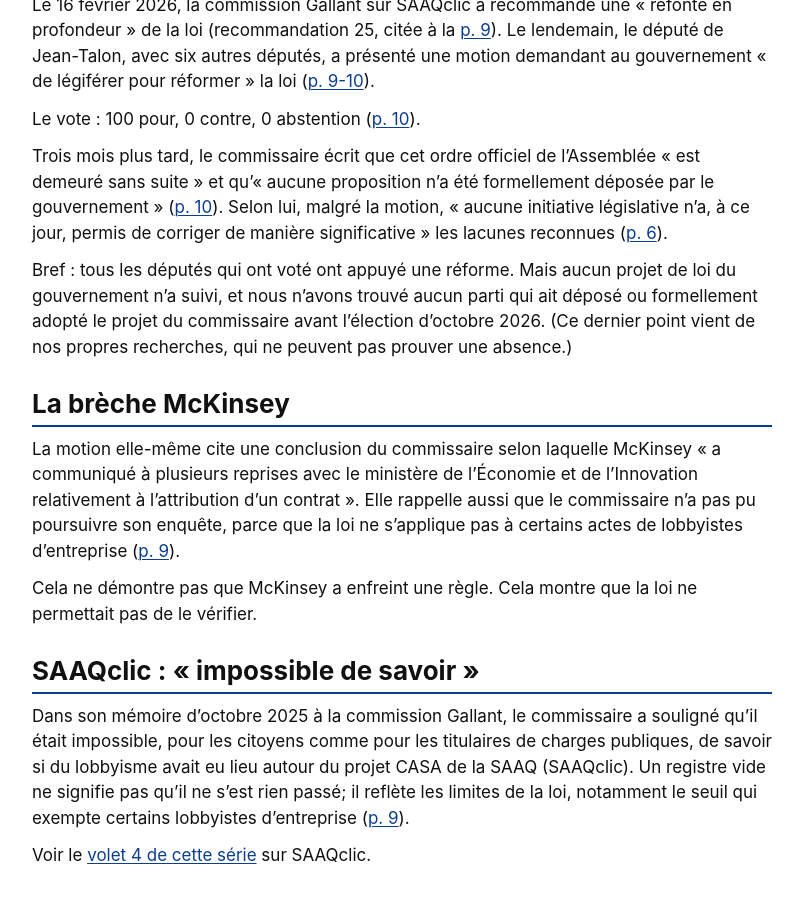
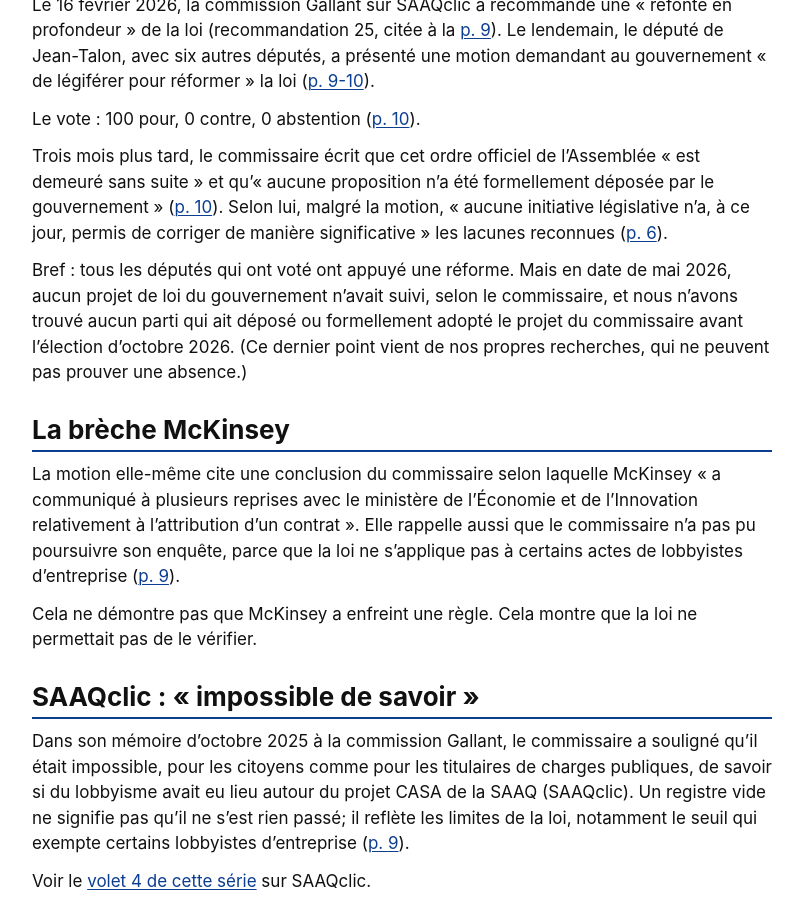
Before and after one commit to quebec-taxpayer/news-alerts, a Jekyll site: the page built from special-reports/lobbying.html, in a window 1280 px wide and 900 px high, scrolled down 3015 px. Shown: the whole window, without its empty margins (238-1041 px from the left). Built offline with Jekyll 4.4.1, drawn with Linux system fonts in a browser that asks for light colours.

Commit message:
Special Reports: strictly sourced lobbying blurb (no reform bill from the government since the 2026 motion, as of May 2026, p.10); same fix on the lobbying page and decades chronology

```diff
--- a/special-reports/index.html
+++ b/special-reports/index.html
@@ -16,8 +16,8 @@
 </section>
 <h2><span class="l-en" lang="en">The four reports</span><span class="l-fr" lang="fr">Les quatre rapports</span></h2>
 <article class="report-card"><h3><a href="{{ '/special-reports/lobbying/' | relative_url }}"><span class="l-en" lang="en">1. The lobbying law: 20 years of warnings, no overhaul</span><span class="l-fr" lang="fr">1. La loi sur le lobbyisme : 20 ans d’avertissements, aucune refonte</span></a></h3>
-<p class="l-en" lang="en">Twelve milestones since 2007, a unanimous 2026 motion, and still no bill.</p>
-<p class="l-fr" lang="fr">Douze jalons depuis 2007, une motion unanime en 2026, et toujours aucun projet de loi.</p>
+<p class="l-en" lang="en">Twenty years of warnings since 2007, and no reform bill from the government since the unanimous 2026 motion (as of May 2026).</p>
+<p class="l-fr" lang="fr">Vingt ans d’avertissements depuis 2007, et aucun projet de réforme du gouvernement depuis la motion unanime de 2026 (en date de mai 2026).</p>
 </article>
 <article class="report-card"><h3><a href="{{ '/special-reports/auditor-general/' | relative_url }}"><span class="l-en" lang="en">2. The Auditor General’s follow-ups: what “85% implemented” really means</span><span class="l-fr" lang="fr">2. Les suivis du Vérificateur général : ce que veut vraiment dire « 85 % »</span></a></h3>
 <p class="l-en" lang="en">About one recommendation in three is fully applied; the rest is mostly self-reported progress.</p>
--- a/special-reports/lobbying.html
+++ b/special-reports/lobbying.html
@@ -4,7 +4,7 @@
 title_fr: "La loi sur le lobbyisme : 20 ans d’avertissements, aucune refonte"
 permalink: /special-reports/lobbying/
 section: special-reports
-summary: "Since 2007, the same gaps in Quebec’s lobbying law have been flagged again and again. A unanimous 2026 motion asked for reform; no bill followed."
+summary: "Since 2007, the same gaps in Quebec’s lobbying law have been flagged again and again. A unanimous 2026 motion asked for reform; as of May 2026, no government bill had followed."
 ---
 <p class="dek"><span class="l-en" lang="en">Part 1 of 4 in the <a href="{{ '/special-reports/' | relative_url }}">Special Reports</a> series <em>Investigated, Reported, Ignored</em>. See the <a href="{{ '/chronology/decades/' | relative_url }}">master chronology, 1957–2026</a>.</span><span class="l-fr" lang="fr">Volet 1 de 4 de la série des <a href="{{ '/special-reports/' | relative_url }}">Rapports spéciaux</a> <em>Enquêté, rapporté, ignoré</em>. Voir la <a href="{{ '/chronology/decades/' | relative_url }}">chronologie maîtresse, 1957–2026</a>.</span></p>
 <section class="callout tldr" aria-label="In 30 seconds"><p class="callout-label"><span class="l-en" lang="en">In 30 seconds</span><span class="l-fr" lang="fr">En 30 secondes</span></p>
@@ -39,8 +39,8 @@
 <p class="l-fr" lang="fr">Le vote : 100 pour, 0 contre, 0 abstention (<a href="https://lobbyisme.quebec/wp-content/uploads/2026/05/20260521_Rapport-special-du-commissaire-au-lobbyisme-du-Quebec.pdf#page=10">p.&nbsp;10</a>).</p>
 <p class="l-en" lang="en">Three months later the commissioner wrote that this official order of the Assembly “has had no follow-up” and that “no proposal has been formally tabled by the government” (<a href="https://lobbyisme.quebec/wp-content/uploads/2026/05/20260521_Rapport-special-du-commissaire-au-lobbyisme-du-Quebec.pdf#page=10">p.&nbsp;10</a>). In his words, despite the motion, “no legislative initiative has, to date,” significantly corrected the law’s known gaps (<a href="https://lobbyisme.quebec/wp-content/uploads/2026/05/20260521_Rapport-special-du-commissaire-au-lobbyisme-du-Quebec.pdf#page=6">p.&nbsp;6</a>).</p>
 <p class="l-fr" lang="fr">Trois mois plus tard, le commissaire écrit que cet ordre officiel de l’Assemblée « est demeuré sans suite » et qu’« aucune proposition n’a été formellement déposée par le gouvernement » (<a href="https://lobbyisme.quebec/wp-content/uploads/2026/05/20260521_Rapport-special-du-commissaire-au-lobbyisme-du-Quebec.pdf#page=10">p.&nbsp;10</a>). Selon lui, malgré la motion, « aucune initiative législative n’a, à ce jour, permis de corriger de manière significative » les lacunes reconnues (<a href="https://lobbyisme.quebec/wp-content/uploads/2026/05/20260521_Rapport-special-du-commissaire-au-lobbyisme-du-Quebec.pdf#page=6">p.&nbsp;6</a>).</p>
-<p class="l-en" lang="en">So: every MNA who voted supported reform. But no government bill followed, and we found no party that tabled or formally adopted the commissioner’s draft law before the October 2026 election. (That last point comes from our own searches, which cannot prove a negative.)</p>
-<p class="l-fr" lang="fr">Bref : tous les députés qui ont voté ont appuyé une réforme. Mais aucun projet de loi du gouvernement n’a suivi, et nous n’avons trouvé aucun parti qui ait déposé ou formellement adopté le projet du commissaire avant l’élection d’octobre 2026. (Ce dernier point vient de nos propres recherches, qui ne peuvent pas prouver une absence.)</p>
+<p class="l-en" lang="en">So: every MNA who voted supported reform. But as of May 2026 no government bill had followed, the commissioner wrote, and we found no party that tabled or formally adopted the commissioner’s draft law before the October 2026 election. (That last point comes from our own searches, which cannot prove a negative.)</p>
+<p class="l-fr" lang="fr">Bref : tous les députés qui ont voté ont appuyé une réforme. Mais en date de mai 2026, aucun projet de loi du gouvernement n’avait suivi, selon le commissaire, et nous n’avons trouvé aucun parti qui ait déposé ou formellement adopté le projet du commissaire avant l’élection d’octobre 2026. (Ce dernier point vient de nos propres recherches, qui ne peuvent pas prouver une absence.)</p>
 <h2><span class="l-en" lang="en">The McKinsey gap</span><span class="l-fr" lang="fr">La brèche McKinsey</span></h2>
 <p class="l-en" lang="en">The motion itself cites a finding by the commissioner that the consulting firm McKinsey “communicated several times with the Ministry of the Economy and Innovation about the award of a contract.” It also notes the commissioner could not continue his investigation because the law does not apply to some acts by in-house company lobbyists (<a href="https://lobbyisme.quebec/wp-content/uploads/2026/05/20260521_Rapport-special-du-commissaire-au-lobbyisme-du-Quebec.pdf#page=9">p.&nbsp;9</a>).</p>
 <p class="l-fr" lang="fr">La motion elle-même cite une conclusion du commissaire selon laquelle McKinsey « a communiqué à plusieurs reprises avec le ministère de l’Économie et de l’Innovation relativement à l’attribution d’un contrat ». Elle rappelle aussi que le commissaire n’a pas pu poursuivre son enquête, parce que la loi ne s’applique pas à certains actes de lobbyistes d’entreprise (<a href="https://lobbyisme.quebec/wp-content/uploads/2026/05/20260521_Rapport-special-du-commissaire-au-lobbyisme-du-Quebec.pdf#page=9">p.&nbsp;9</a>).</p>
```
Also changed, not shown: _data/dossiers.json.
